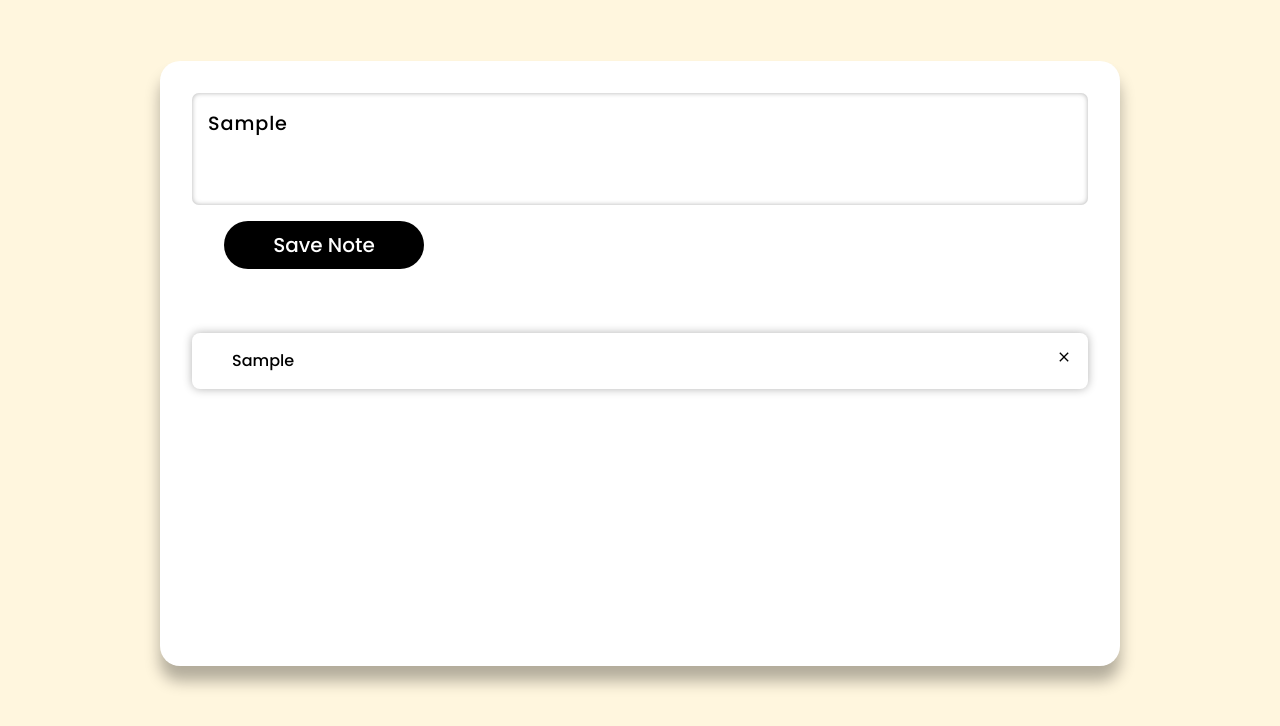
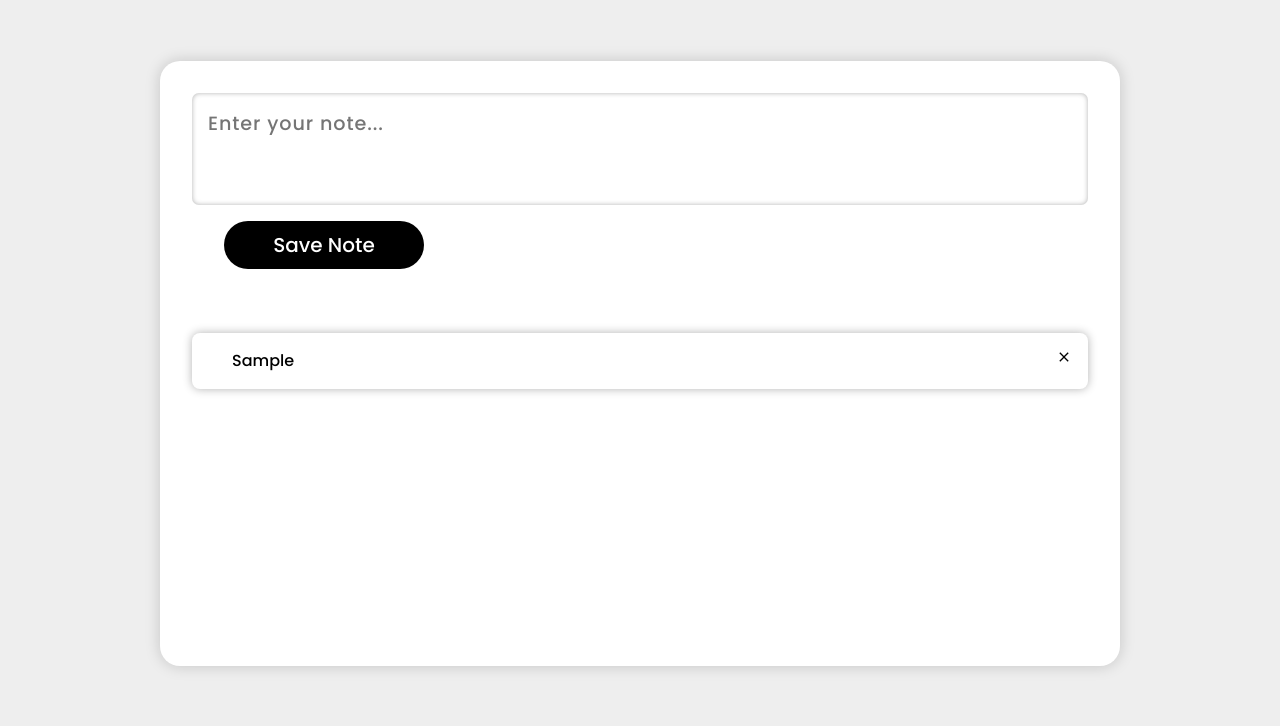
Before and after one commit to jerryjohnsoffl/Note-App, a plain HTML site: page index.html in a window 1280 px wide. Both pictures are taken after typing "Sample" into the empty fields and a click on the button "Save Note". Shown: the part 70-796 px from the top of the page. Drawn offline with Linux system fonts and the light colour scheme.

Commit message:
modified:   index.html 	modified:   script.js 	modified:   style.css

```diff
--- a/index.html
+++ b/index.html
@@ -16,12 +16,14 @@
     </header>
     <main>
       <div class="container">
-        <div class="add-item">
+        <form class="add-item">
           <textarea id="note-input" placeholder="Enter your note..."></textarea>
           <div class="btn-area">
-            <button class="btn" id="save-button">Save Note</button>
+            <button type="submit" class="btn" id="save-button">
+              Save Note
+            </button>
           </div>
-        </div>
+        </form>
         <div class="list-group">
           <ul id="note-list"></ul>
         </div>
--- a/script.js
+++ b/script.js
@@ -8,13 +8,15 @@ document.addEventListener('DOMContentLoaded', () => {
         addToNoteList(note);
     })
 
-    saveButton.addEventListener('click', () => {
+    saveButton.addEventListener('click', (e) => {
         const noteValue = noteInput.value;
         if (noteValue.trim() !== "") {
             savedNotes.push(noteValue);
             localStorage.setItem('notes', JSON.stringify(savedNotes))
             addToNoteList(noteValue);
         }
+        e.preventDefault();
+        noteInput.value = "";
     })
 
     function addToNoteList(note) {
--- a/style.css
+++ b/style.css
@@ -56,7 +56,7 @@ header h1 {
 /* | MAIN | */
 
 main {
-    background-color: #fff6de;
+    background-color: #eeeeee;
     flex-grow: 1;
     display: flex;
     justify-content: center;
@@ -65,12 +65,12 @@ main {
 
 .container {
     max-width: 960px;
-    width: 90%;
+    width: 100%;
     margin: 2rem 3rem;
     padding: 2rem;
     background-color: #fff;
     border-radius: 20px;
-    box-shadow: 0 15px 15px #0000004d;
+    box-shadow: 0 0 15px #0000002d;
     display: flex;
     flex-direction: column;
 }
```
